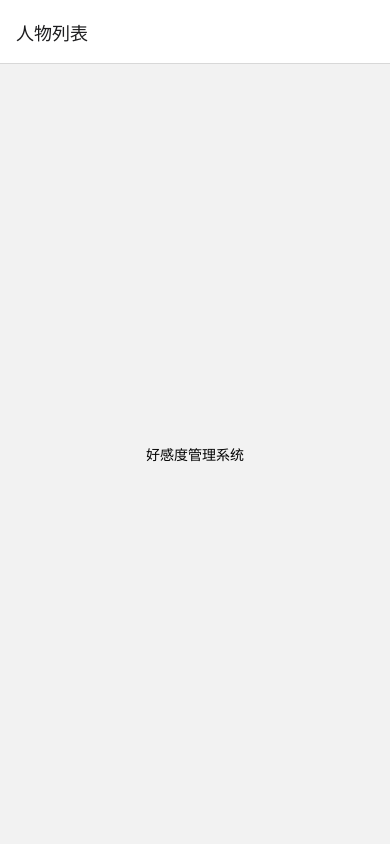
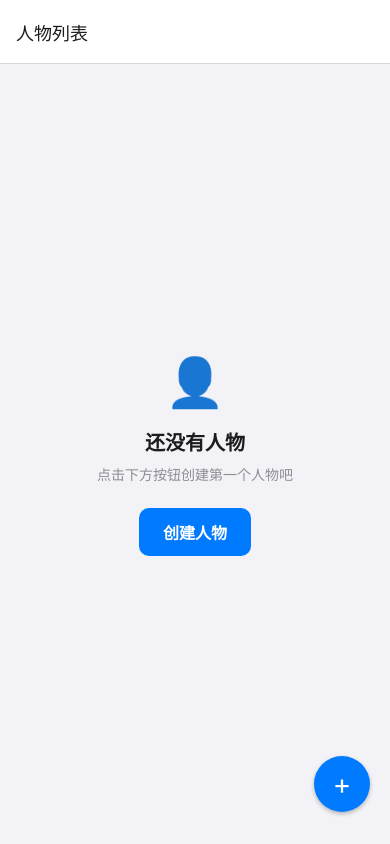
Before and after one commit to PrincipleAdd/favorabilityApp, a React Native app in the folder app/: screen /CharacterList in a window 390 px wide. Built offline with nearby package versions, Linux system fonts and the light colour scheme; no server answers.

Commit message:
feat(app): 实现人物列表页 CharacterListScreen

```diff
--- a/app/App.tsx
+++ b/app/App.tsx
@@ -3,9 +3,10 @@ import { NavigationContainer } from '@react-navigation/native';
 import { createNativeStackNavigator } from '@react-navigation/native-stack';
 import { RootStackParamList } from './src/navigation/types';
 
+import { View, Text, StyleSheet } from 'react-native';
+import CharacterListScreen from './src/screens/CharacterListScreen';
+
 // 占位页面，后续任务中实现
-import { View, Text, StyleSheet } from 'react-native';
-
 function PlaceholderScreen() {
   return (
     <View style={styles.container}>
@@ -22,7 +23,7 @@ export default function App() {
       <Stack.Navigator initialRouteName="CharacterList">
         <Stack.Screen
           name="CharacterList"
-          component={PlaceholderScreen}
+          component={CharacterListScreen}
           options={{ title: '人物列表' }}
         />
         <Stack.Screen
--- /dev/null
+++ b/app/src/screens/CharacterListScreen.tsx
@@ -0,0 +1,255 @@
+import React, { useCallback, useEffect } from 'react';
+import {
+  View,
+  Text,
+  FlatList,
+  TouchableOpacity,
+  Alert,
+  StyleSheet,
+  RefreshControl,
+} from 'react-native';
+import { useNavigation } from '@react-navigation/native';
+import type { NativeStackNavigationProp } from '@react-navigation/native-stack';
+import type { RootStackParamList } from '../navigation/types';
+import type { Character } from '../types';
+import { useCharacterStore } from '../store/characterStore';
+
+type NavigationProp = NativeStackNavigationProp<RootStackParamList, 'CharacterList'>;
+
+/** 获取好感度数值的颜色 */
+function getAffinityColor(affinity: number): string {
+  if (affinity > 0) return '#34C759';
+  if (affinity < 0) return '#FF3B30';
+  return '#8E8E93';
+}
+
+/** 获取头像首字母 */
+function getInitial(name: string): string {
+  return name.trim().charAt(0).toUpperCase() || '?';
+}
+
+/** 人物列表项组件 */
+function CharacterItem({
+  character,
+  onPress,
+  onLongPress,
+}: {
+  character: Character;
+  onPress: () => void;
+  onLongPress: () => void;
+}) {
+  return (
+    <TouchableOpacity
+      style={styles.itemContainer}
+      onPress={onPress}
+      onLongPress={onLongPress}
+      activeOpacity={0.7}
+    >
+      <View style={styles.avatar}>
+        <Text style={styles.avatarText}>{getInitial(character.name)}</Text>
+      </View>
+      <Text style={styles.name} numberOfLines={1}>
+        {character.name}
+      </Text>
+      <Text
+        style={[styles.affinity, { color: getAffinityColor(character.affinity) }]}
+      >
+        {character.affinity > 0 ? `+${character.affinity}` : character.affinity}
+      </Text>
+    </TouchableOpacity>
+  );
+}
+
+/** 空列表引导提示组件 */
+function EmptyList({ onCreatePress }: { onCreatePress: () => void }) {
+  return (
+    <View style={styles.emptyContainer}>
+      <Text style={styles.emptyIcon}>👤</Text>
+      <Text style={styles.emptyTitle}>还没有人物</Text>
+      <Text style={styles.emptySubtitle}>点击下方按钮创建第一个人物吧</Text>
+      <TouchableOpacity style={styles.emptyButton} onPress={onCreatePress}>
+        <Text style={styles.emptyButtonText}>创建人物</Text>
+      </TouchableOpacity>
+    </View>
+  );
+}
+
+/** 人物列表页 */
+export default function CharacterListScreen() {
+  const navigation = useNavigation<NavigationProp>();
+  const { characters, loading, fetchCharacters, deleteCharacter } =
+    useCharacterStore();
+
+  useEffect(() => {
+    fetchCharacters();
+  }, [fetchCharacters]);
+
+  const handleRefresh = useCallback(() => {
+    fetchCharacters();
+  }, [fetchCharacters]);
+
+  const handlePress = useCallback(
+    (character: Character) => {
+      navigation.navigate('CharacterDetail', { characterId: character.id });
+    },
+    [navigation],
+  );
+
+  const handleLongPress = useCallback(
+    (character: Character) => {
+      Alert.alert(
+        '删除人物',
+        `确定要删除「${character.name}」吗？该操作不可撤销，所有好感度记录也将被删除。`,
+        [
+          { text: '取消', style: 'cancel' },
+          {
+            text: '删除',
+            style: 'destructive',
+            onPress: () => {
+              deleteCharacter(character.id).catch(() => {
+                Alert.alert('删除失败', '请稍后重试');
+              });
+            },
+          },
+        ],
+      );
+    },
+    [deleteCharacter],
+  );
+
+  const handleCreatePress = useCallback(() => {
+    navigation.navigate('CharacterCreate');
+  }, [navigation]);
+
+  const renderItem = useCallback(
+    ({ item }: { item: Character }) => (
+      <CharacterItem
+        character={item}
+        onPress={() => handlePress(item)}
+        onLongPress={() => handleLongPress(item)}
+      />
+    ),
+    [handlePress, handleLongPress],
+  );
+
+  const keyExtractor = useCallback((item: Character) => item.id, []);
+
+  return (
+    <View style={styles.container}>
+      <FlatList
+        data={characters}
+        renderItem={renderItem}
+        keyExtractor={keyExtractor}
+        contentContainerStyle={
+          characters.length === 0 ? styles.emptyListContent : undefined
+        }
+        ListEmptyComponent={<EmptyList onCreatePress={handleCreatePress} />}
+        refreshControl={
+          <RefreshControl refreshing={loading} onRefresh={handleRefresh} />
+        }
+      />
+      <TouchableOpacity style={styles.fab} onPress={handleCreatePress}>
+        <Text style={styles.fabText}>+</Text>
+      </TouchableOpacity>
+    </View>
+  );
+}
+
+const styles = StyleSheet.create({
+  container: {
+    flex: 1,
+    backgroundColor: '#F2F2F7',
+  },
+  emptyListContent: {
+    flexGrow: 1,
+  },
+  itemContainer: {
+    flexDirection: 'row',
+    alignItems: 'center',
+    backgroundColor: '#FFFFFF',
+    marginHorizontal: 16,
+    marginTop: 12,
+    borderRadius: 12,
+    padding: 14,
+  },
+  avatar: {
+    width: 44,
+    height: 44,
+    borderRadius: 22,
+    backgroundColor: '#007AFF',
+    alignItems: 'center',
+    justifyContent: 'center',
+    marginRight: 12,
+  },
+  avatarText: {
+    color: '#FFFFFF',
+    fontSize: 18,
+    fontWeight: '600',
+  },
+  name: {
+    flex: 1,
+    fontSize: 16,
+    color: '#1C1C1E',
+  },
+  affinity: {
+    fontSize: 18,
+    fontWeight: '700',
+    minWidth: 40,
+    textAlign: 'right',
+  },
+  emptyContainer: {
+    flex: 1,
+    alignItems: 'center',
+    justifyContent: 'center',
+    paddingHorizontal: 32,
+  },
+  emptyIcon: {
+    fontSize: 48,
+    marginBottom: 16,
+  },
+  emptyTitle: {
+    fontSize: 20,
+    fontWeight: '600',
+    color: '#1C1C1E',
+    marginBottom: 8,
+  },
+  emptySubtitle: {
+    fontSize: 14,
+    color: '#8E8E93',
+    marginBottom: 24,
+    textAlign: 'center',
+  },
+  emptyButton: {
+    backgroundColor: '#007AFF',
+    paddingHorizontal: 24,
+    paddingVertical: 12,
+    borderRadius: 10,
+  },
+  emptyButtonText: {
+    color: '#FFFFFF',
+    fontSize: 16,
+    fontWeight: '600',
+  },
+  fab: {
+    position: 'absolute',
+    right: 20,
+    bottom: 32,
+    width: 56,
+    height: 56,
+    borderRadius: 28,
+    backgroundColor: '#007AFF',
+    alignItems: 'center',
+    justifyContent: 'center',
+    elevation: 4,
+    shadowColor: '#000',
+    shadowOffset: { width: 0, height: 2 },
+    shadowOpacity: 0.25,
+    shadowRadius: 4,
+  },
+  fabText: {
+    color: '#FFFFFF',
+    fontSize: 28,
+    fontWeight: '400',
+    lineHeight: 30,
+  },
+});
```
